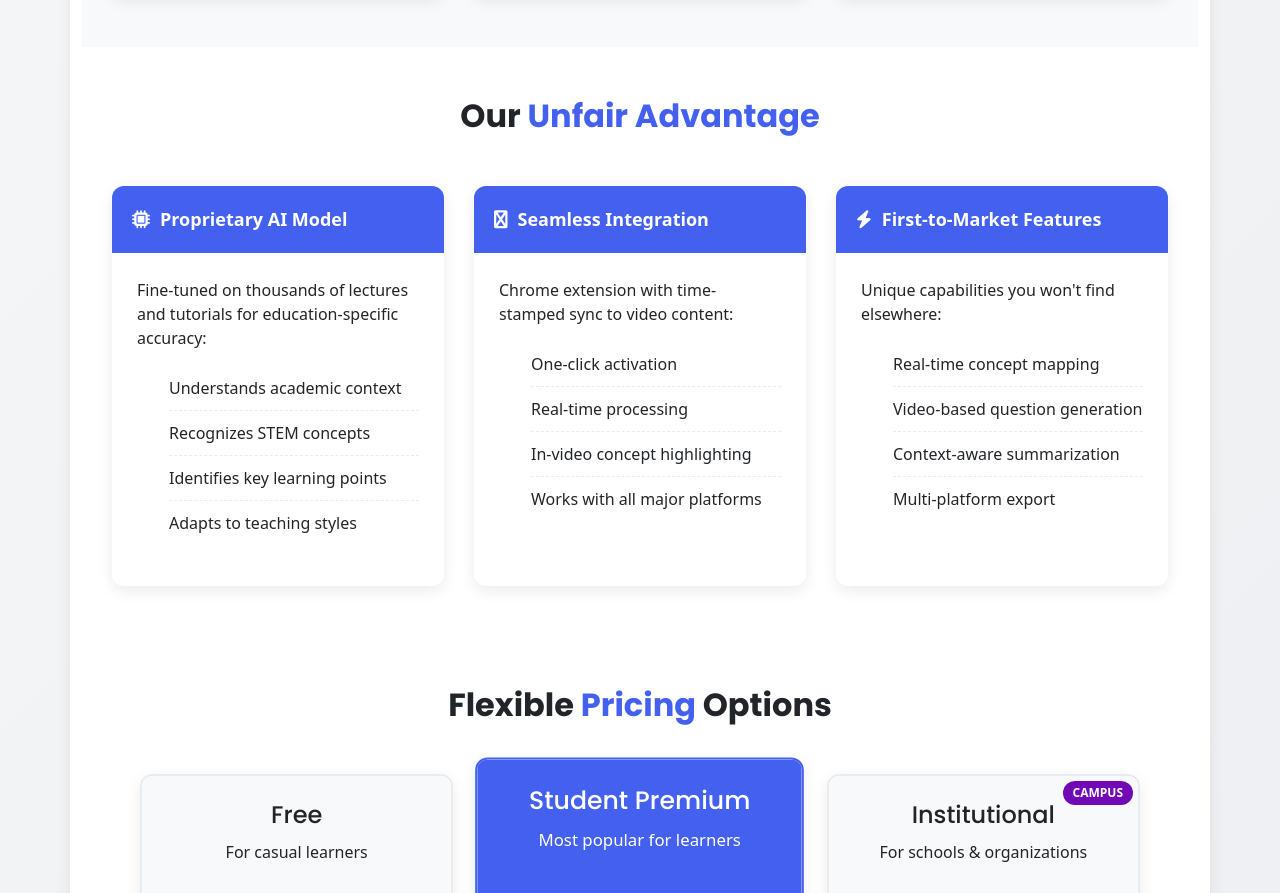
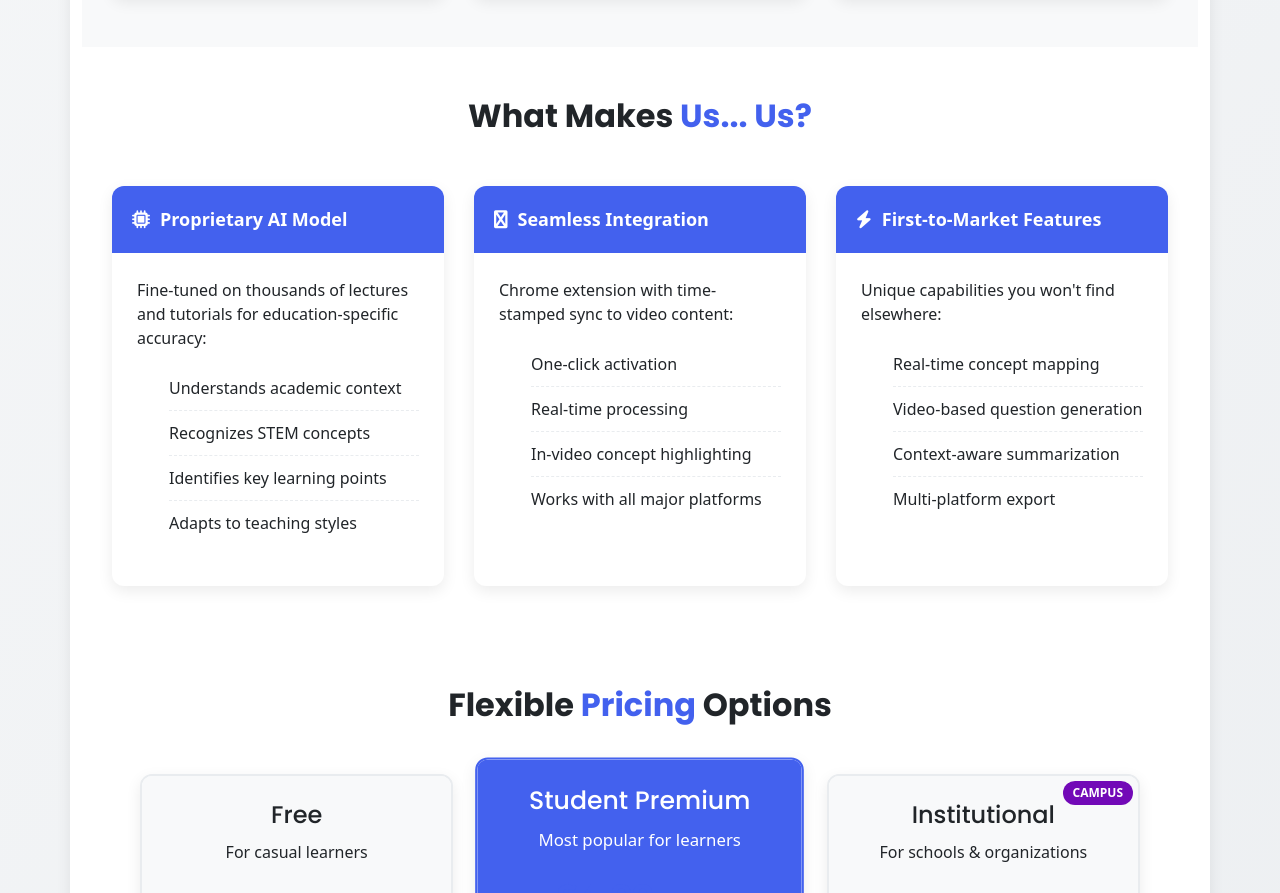
Before and after one commit to JunHammy/ScriptSnap-Prototype, a plain HTML site: page sample.html in a window 1280 px wide. Shown: the part 1504-2397 px from the top of the page. Drawn offline with nearby package versions, Linux system fonts and the light colour scheme.

Commit message:
Changed section title in sample

```diff
--- a/sample.html
+++ b/sample.html
@@ -124,9 +124,9 @@
             </div>
         </div>
 
-        <!-- Unfair Advantage Section -->
+        <!-- Why Us Section -->
         <div class="features" style="background: white;">
-            <h2 class="section-title">Our <span>Unfair Advantage</span></h2>
+            <h2 class="section-title">What Makes <span>Us... Us?</span></h2>
 
             <div class="feature-grid">
                 <div class="feature-card">
```
